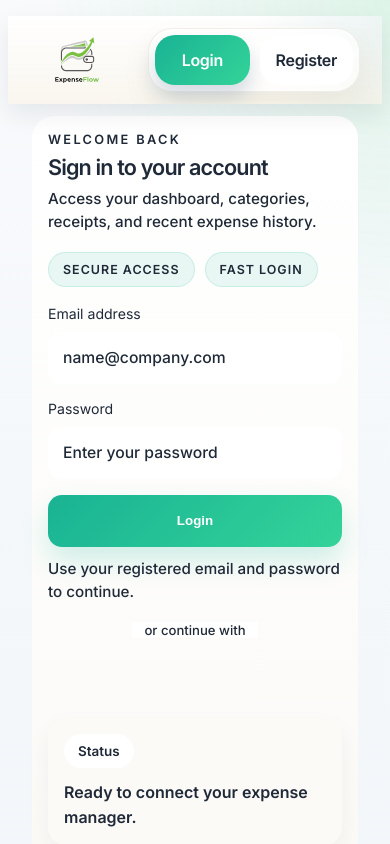
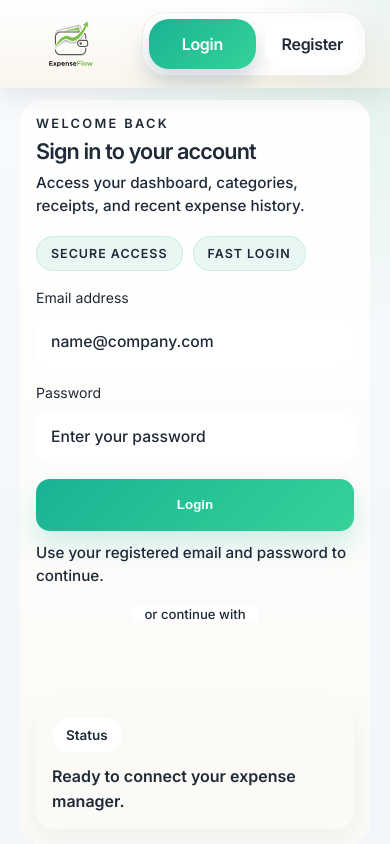
Before and after one commit to mistrydarshan222/Expense-manager, an Angular app in the folder frontend/: page / in a window 390 px wide. Shown: the top 844 px of the page. Built offline with nearby package versions, Linux system fonts and the light colour scheme.

Commit message:
mobile ui bugs

```diff
--- a/frontend/src/app/app.scss
+++ b/frontend/src/app/app.scss
@@ -1791,6 +1791,8 @@ button:hover {
       gap: 12px;
       padding: 14px 12px;
       margin-bottom: 16px;
+      border-inline: 0;
+      border-top: 0;
       justify-items: center;
       background:
         radial-gradient(circle at top right, rgba(15, 118, 110, 0.08), transparent 34%),
@@ -2435,16 +2437,26 @@ button:hover {
 
   @media (max-width: 420px) {
     .shell {
-    padding: 16px 8px 92px;
+      padding: 0 0 92px;
     }
 
     .topbar-logged-out {
-    padding: 12px 10px;
+      padding: 12px 12px;
       margin-bottom: 12px;
     }
 
     .logged-out-actions-inline {
       grid-template-columns: 1fr;
+    }
+
+    .auth-grid,
+    .dashboard-shell,
+    .profile-panel,
+    .expenses-page-shell,
+    .receipt-panel,
+    .receipt-review-grid,
+    .app-footer {
+      width: calc(100% - 16px);
     }
 
     .panel {
```
Lines whose indentation alone changed are shown as unchanged.
